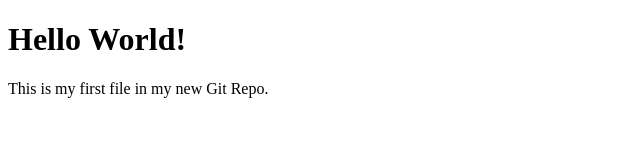
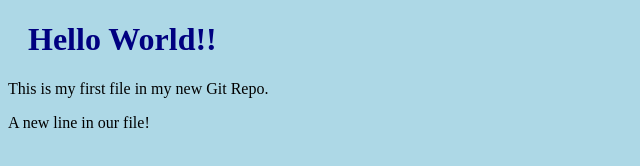
Before and after one commit to jamdart/webacademy, a plain HTML site: page index.html in a window 1280 px wide. Shown: the whole page, without its empty margins (0-640 px from the left). Drawn offline with Linux system fonts and the light colour scheme.

Commit message:
Geração de Relatório 3 - Administrador Fixes #1

```diff
--- a/bluestyle.css
+++ b/bluestyle.css
@@ -0,0 +1,7 @@
+body{
+    background-color: lightblue;
+}
+h1{
+    color: navy;
+    margin-left: 20px;
+}
--- a/index.html
+++ b/index.html
@@ -2,9 +2,11 @@
 <html>
     <head>
         <title> Hello World!</title>
+        <link rel="stylesheet" href="bluestyle.css">
     </head>
     <body>
-        <h1>Hello World!</h1>
+        <h1>Hello World!!</h1>
         <p>This is my first file in my new Git Repo.</p>
+        <p>A new line in our file!</p>
     </body>
 </html>
```
Also changed, not shown: 1 other file.
